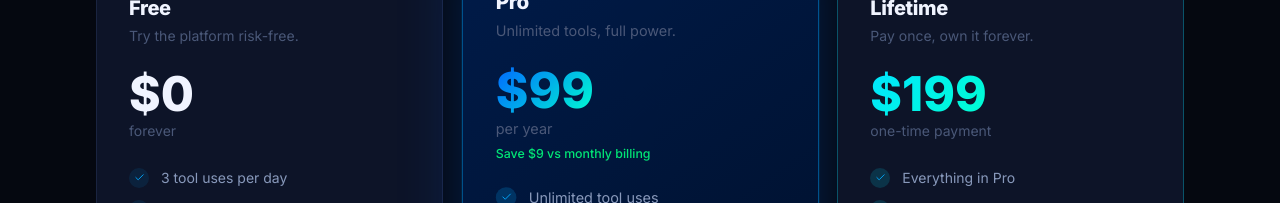
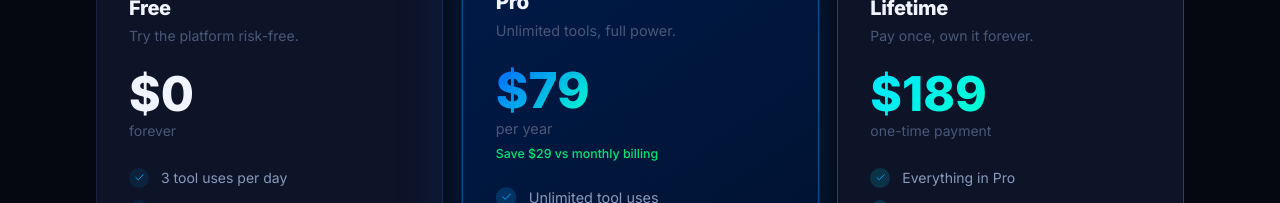
Before and after one commit to injamulhaque1995/growthency, a Next.js app: page /pricing in a window 1280 px wide. Both pictures are taken after a click on the button 605 px from the left and 458 px from the top of the page. Shown: the part 597-800 px from the top of the page. Built offline with nearby package versions, Linux system fonts and the light colour scheme; no server answers.

Commit message:
Update pricing: yearly $79, lifetime $189
Co-Authored-By: Claude Sonnet 4.6 <noreply@anthropic.com>

```diff
--- a/components/pricing/PricingCard.tsx
+++ b/components/pricing/PricingCard.tsx
@@ -27,7 +27,7 @@ const CARD_DATA = {
   },
   pro: {
     name: "Pro",
-    price: { monthly: "$9", yearly: "$99" },
+    price: { monthly: "$9", yearly: "$79" },
     period: { monthly: "per month", yearly: "per year" },
     description: "Unlimited tools, full power.",
     badge: "Most Popular",
@@ -43,7 +43,7 @@ const CARD_DATA = {
   },
   lifetime: {
     name: "Lifetime",
-    price: { monthly: "$199", yearly: "$199" },
+    price: { monthly: "$189", yearly: "$189" },
     period: { monthly: "one-time payment", yearly: "one-time payment" },
     description: "Pay once, own it forever.",
     badge: null,
@@ -141,7 +141,7 @@ export function PricingCard({ variant, billingCycle = "monthly", onSelect, loadi
         </div>
         <span className="text-sm text-[var(--text-muted)]">{data.period[billingCycle]}</span>
         {variant === "pro" && billingCycle === "yearly" && (
-          <p className="text-xs text-[#00E676] mt-1 font-medium">Save $9 vs monthly billing</p>
+          <p className="text-xs text-[#00E676] mt-1 font-medium">Save $29 vs monthly billing</p>
         )}
       </div>
 
--- a/lib/constants.ts
+++ b/lib/constants.ts
@@ -23,13 +23,13 @@ export const PLANS = {
   },
   YEARLY: {
     name: "Pro Yearly",
-    price: 99,
+    price: 79,
     toolUsagePerDay: Infinity,
     stripeId: process.env.NEXT_PUBLIC_STRIPE_YEARLY_PRICE_ID,
   },
   LIFETIME: {
     name: "Lifetime",
-    price: 199,
+    price: 189,
     toolUsagePerDay: Infinity,
     stripeId: process.env.NEXT_PUBLIC_STRIPE_LIFETIME_PRICE_ID,
   },
```
